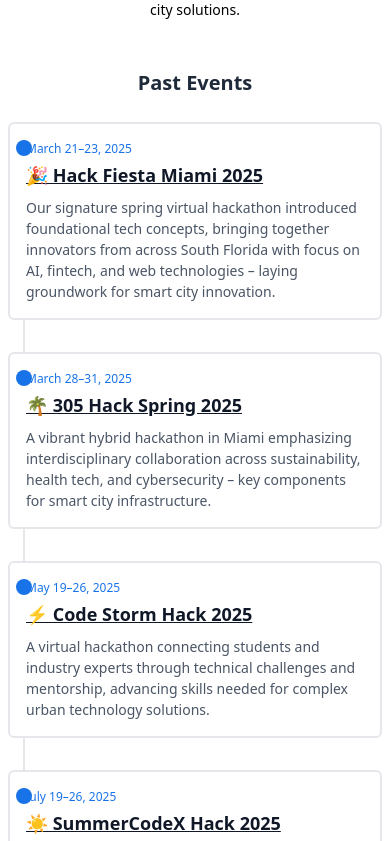
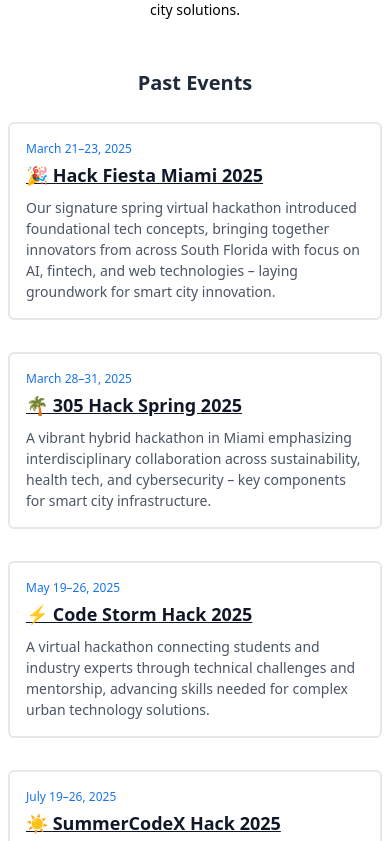
Before and after one commit to Valx01P/gdg-web-ui, a Next.js app: page / in a window 390 px wide. Shown: the part 6603-7444 px from the top of the page. Built offline with nearby package versions, Linux system fonts and the light colour scheme.

Commit message:
fix(css-mobile): update css for timeline and faq text for mobile

```diff
--- a/app/modules/QnaRow.jsx
+++ b/app/modules/QnaRow.jsx
@@ -9,7 +9,7 @@ const QnaRow = ({ question, answer }) => {
       {/* Question */}
       <button
         onClick={() => setOpen(!open)}
-        className={`flex items-center justify-center gap-2 w-auto text-center transition-colors duration-300 hover:cursor-pointer hover:text-[#1973e8] ${
+        className={`flex items-center justify-center gap-2 w-auto transition-colors duration-300 hover:cursor-pointer hover:text-[#1973e8] ${
           open ? "underline" : ""
         }`}
       >
--- a/app/modules/TimelineSection.jsx
+++ b/app/modules/TimelineSection.jsx
@@ -5,18 +5,22 @@ const TimelineSection = ({ sectionTitle, events }) => {
     <div className="flex flex-col gap-8 max-[1100px]:gap-6 w-full">
       {/* Section Title */}
       <div className="flex justify-center items-center">
-        <h2 className="text-[22px] max-[1100px]:text-[20px] font-bold text-gray-800 max-[1100px]:text-center">{sectionTitle}</h2>
+        <h2 className="text-[22px] max-[1100px]:text-[20px] font-bold text-gray-800 max-[1100px]:text-center">
+          {sectionTitle}
+        </h2>
       </div>
 
       {/* Timeline Events */}
       <div className="flex flex-col gap-12 max-[1100px]:gap-8 relative">
-        {/* Vertical Line */}
-        <div className="absolute left-1/2 top-0 bottom-0 w-[2px] bg-gray-200 transform -translate-x-1/2 max-[1100px]:left-4 max-[1100px]:transform-none"></div>
+        {/* Vertical Line (hidden under 500px) */}
+        <div className="absolute left-1/2 top-0 bottom-0 w-[2px] bg-gray-200 transform -translate-x-1/2
+                        max-[1100px]:left-4 max-[1100px]:transform-none max-[500px]:hidden"></div>
 
         {events.map((event, idx) => (
           <div key={idx} className="relative flex">
-            {/* Marker Dot */}
-            <div className="absolute left-1/2 transform -translate-x-1/2 w-4 h-4 bg-[#1973e8] rounded-full top-[22px] z-10 max-[1100px]:left-4 max-[1100px]:transform-none max-[1100px]:top-[18px]"></div>
+            {/* Marker Dot (hidden under 500px) */}
+            <div className="absolute left-1/2 transform -translate-x-1/2 w-4 h-4 bg-[#1973e8] rounded-full top-[22px] z-10
+                            max-[1100px]:left-4 max-[1100px]:transform-none max-[1100px]:top-[18px] max-[500px]:hidden"></div>
 
             <TimelineItem
               date={event.date}
```
